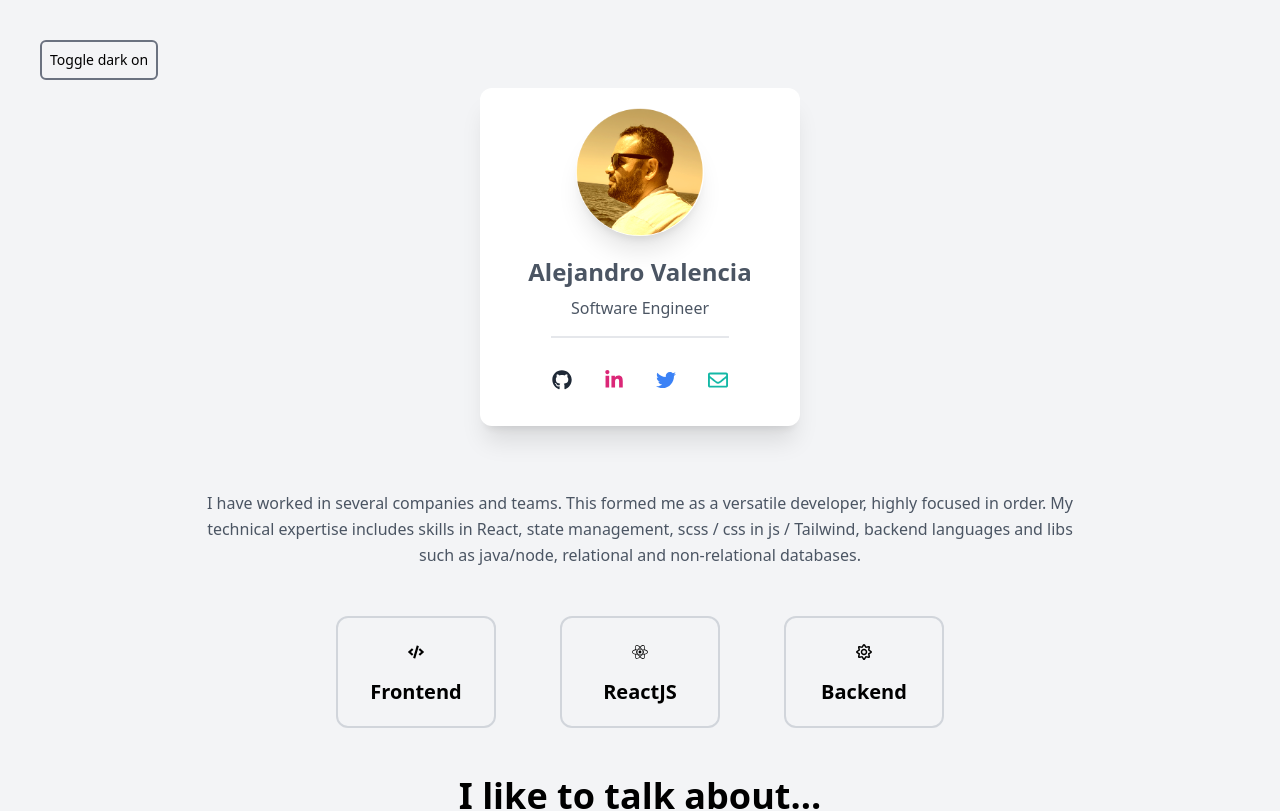
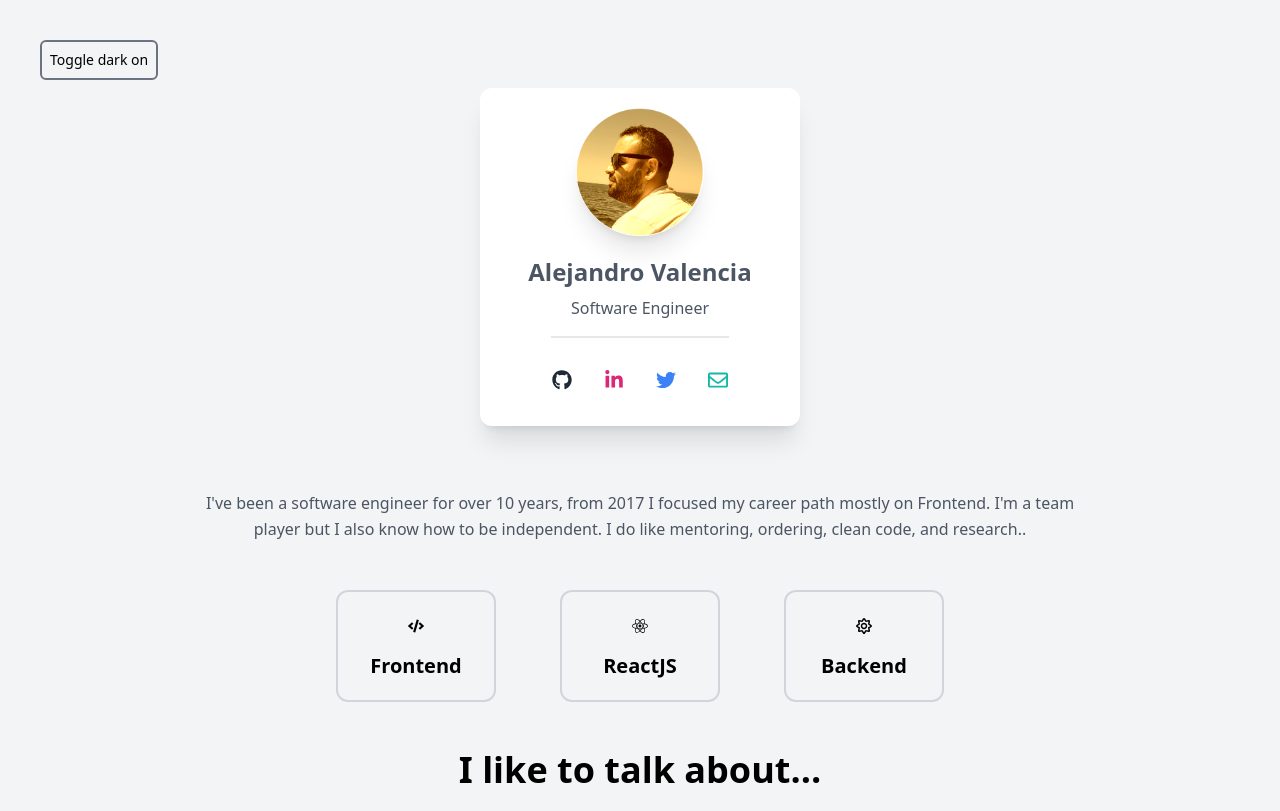
Before and after one commit to valenciaHQ/portfolio, a Next.js app: page / in a window 1280 px wide. Shown: the top 811 px of the page. Built offline with nearby package versions, Linux system fonts and the light colour scheme.

Commit message:
updated data

```diff
--- a/data.js
+++ b/data.js
@@ -14,7 +14,7 @@ const data = {
   },
   about: {
     title: "My Background",
-    description: "I have worked in several companies and teams. This formed me as a versatile developer, highly focused in order. My technical expertise includes skills in React, state management, scss / css in js / Tailwind, backend languages and libs such as java/node, relational and non-relational databases."
+    description: "I've been a software engineer for over 10 years, from 2017 I focused my career path mostly on Frontend. I'm a team player but I also know how to be independent. I do like mentoring, ordering, clean code, and research.."
   },
   skills: [
     {
```
